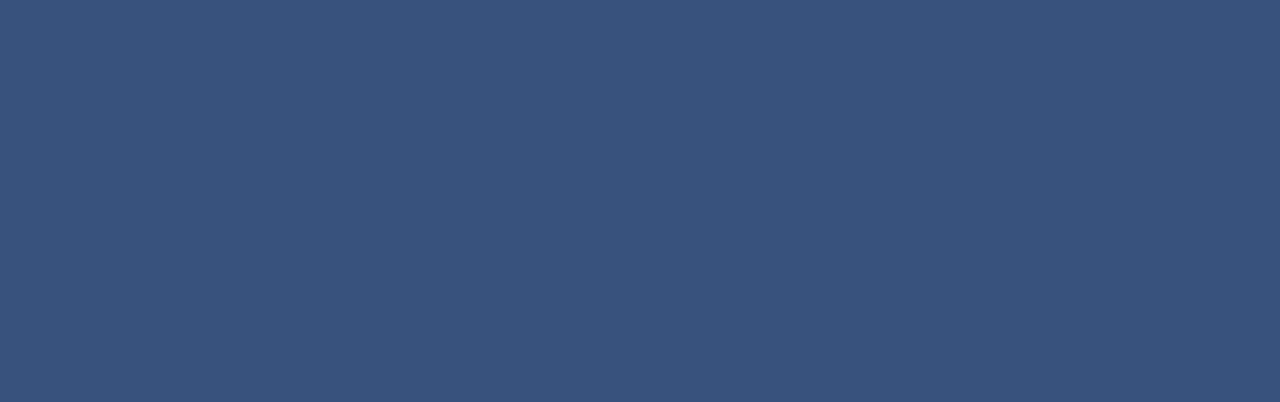
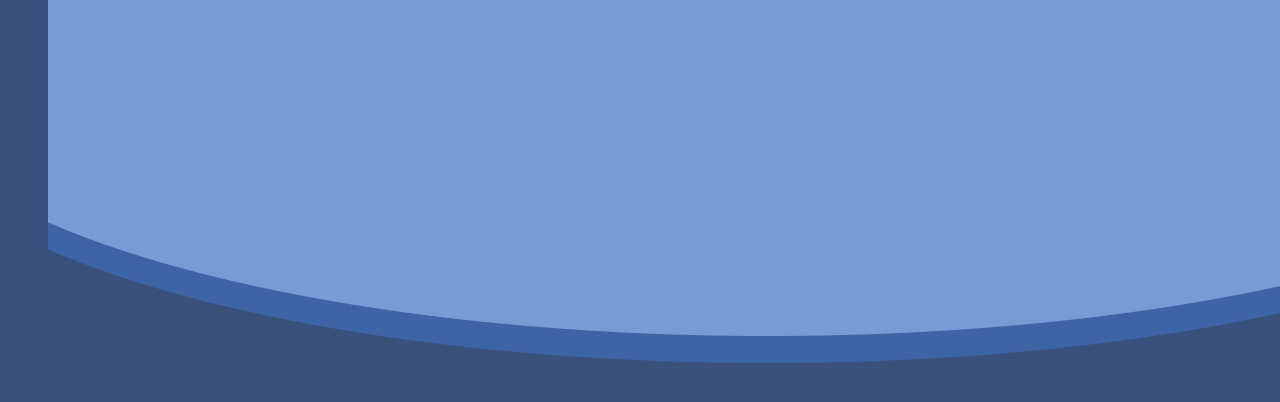
Before and after one commit to SE-TINF22B6/CookHub, a React (Create React App) app in the folder Frontend/: page /profile in a window 1280 px wide. Before the commit this address had no page. Shown: the top 402 px of the page. Built offline with nearby package versions, Linux system fonts and the light colour scheme.

Commit message:
-> update of profile page tsx & css

```diff
--- a/Frontend/src/App.tsx
+++ b/Frontend/src/App.tsx
@@ -6,9 +6,7 @@ import LoginPage from "./components/LoginPage";
 import AboutUsPage from "./components/AboutUsPage";
 import FAQsPage from "./FAQsPage";
 import ImpressumPage from "./components/ImpressumPage";
-
-
-
+import ProfilePage from "./components/ProfilePage";
 
 
 function App() {
@@ -22,6 +20,7 @@ function App() {
                 <Route path='/faqs' element={<FAQsPage/>} />
                 <Route path='/impressum' element={<ImpressumPage/>} />
                 <Route path='/journey' element={<LoginPage/>} />
+                <Route path='/profile' element={<ProfilePage/>} />
             </Routes>
         </BrowserRouter>
     </div>
--- a/Frontend/src/components/ProfilePage.tsx
+++ b/Frontend/src/components/ProfilePage.tsx
@@ -2,6 +2,7 @@ import React from "react";
 import "../design/ProfilePage.css";
 import logo from "../assets/Logo_no_background.svg"
 import topBackground from "../assets/ProfilePage/EllipseBackgroundTop.png"
+
 import logoutBTN from "../assets/ProfilePage/Logout.png";
 import settingsBTN from "../assets/ProfilePage/Settings.png";
 
@@ -10,33 +11,24 @@ export default function ProfilePage() {
         <div className="ProfilePage">
             <header className="App-header">
 
-                <div className="topBackground">
-                    <img src={topBackground} alt="background"/>
+                <img src={topBackground} alt="topBackground"/>
+
+                <div>
+                    <img src={logo} className="App-logo" alt="logo"/>
                 </div>
+                <div>
 
-                <img src={logo} className="App-logo" alt="logo"/>
-
+                </div>
 
 
                 <div className="Buttons">
                     <img src={logoutBTN} className="LogoutButton" alt="logout button"/>
                     <img src={settingsBTN} className="SettingsButton" alt="settings button"/>
                 </div>
+            </header>
 
 
-
-
-
-
-            </header>
-
             <div className="body">
-
-
-
-
-
-
 
 
 
```
Also changed, not shown: 1 other file (tests, documents, lock files or other folders).
